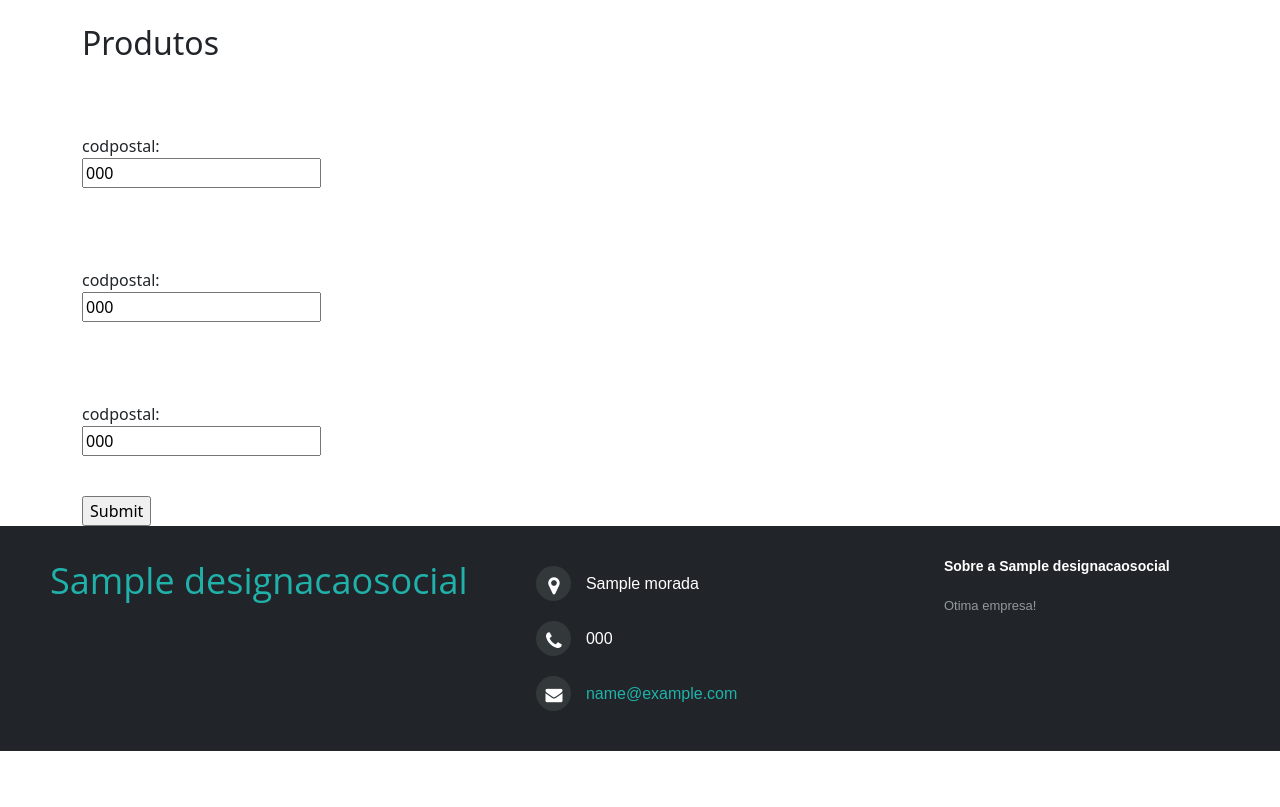
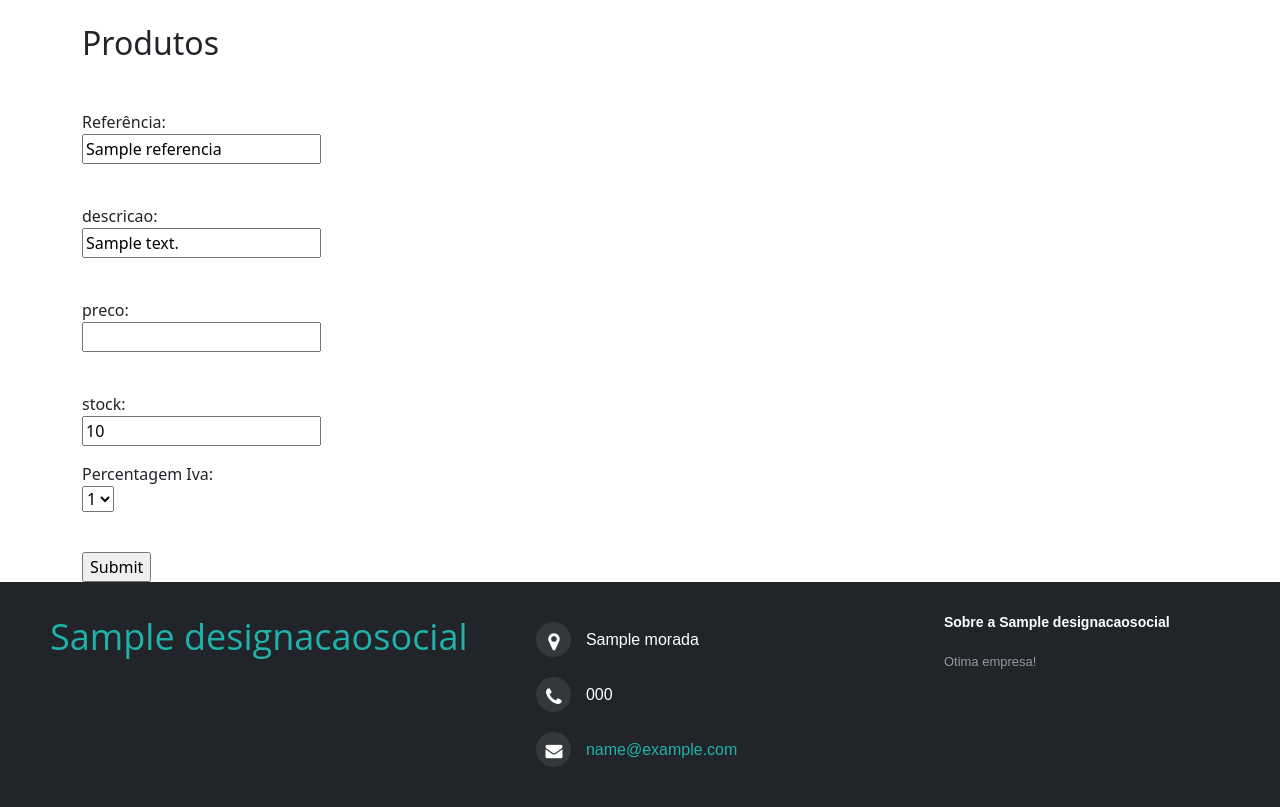
Before and after one commit to TiGomes0802/PSI_PWS_21-22-2, a PHP site: the page made by PSI_PWS_21-22/views/produto/create.php in a window 1280 px wide. Shown: the part 56-863 px from the top of the page. Before the commit the page ends 807 px from the top, so only its background shows below. Run offline with PHP 8.4, Linux system fonts and the light colour scheme; the template is opened without the code that fills it: most values are stand-ins (such as "Sample title", 1, 10 or a date in 2020); some libraries are stand-ins or nearby versions.

Commit message:
edit_produtos

```diff
--- a/PSI_PWS_21-22/controllers/ProdutoController.php
+++ b/PSI_PWS_21-22/controllers/ProdutoController.php
@@ -55,11 +55,12 @@ class ProdutoController extends BaseAuthController
     public function edit($id)
     {
         $produto = Produto::find([$id]);
+        $iva= Iva::all();
         if (is_null($produto)) {
             //TODO redirect to standard error page
         } else {
             //mostrar a vista edit passando os dados por parâmetro
-            $this->renderView('produto','edit', ['produto' => $produto]);
+            $this->renderView('produto','edit', ['ivas' => $iva]);
         }
     }
 
--- a/PSI_PWS_21-22/views/layouts/footer.php
+++ b/PSI_PWS_21-22/views/layouts/footer.php
@@ -166,7 +166,9 @@
                     if($user->role == 'funcionario' or $user->role == 'admin') {
                         echo '<a class="link-1" href="./router.php?c=empresa&a=show&id=1">Empresa </a>
                               <a href="./router.php?c=fatura&a=index">Faturas </a>
-                              <a href="./router.php?c=user&a=index">Clientes </a>';
+                              <a href="./router.php?c=user&a=index">Clientes </a>
+                              <a href="./router.php?c=produto&a=index">Produtos </a>';
+
                     }
                     if($user->role == 'cliente') {
                         echo '<a class="link-1" href="./router.php?c=fatura&a=minhasfaturas">Minhas Faturas</a>';
--- a/PSI_PWS_21-22/views/layouts/header.php
+++ b/PSI_PWS_21-22/views/layouts/header.php
@@ -49,6 +49,10 @@
                                 <a class="nav-link'; if($controller == 'user'){echo ' active'; }
                             echo '" href="./router.php?c=user&a=index">Clientes</a>
                             </li>';
+                            echo'<li class="nav-item">
+                                <a class="nav-link'; if($controller == 'user'){echo ' active'; }
+                            echo '" href="./router.php?c=produto&a=index">Produtos</a>
+                            </li>';
                         }
                         if($user->role == 'cliente'){
                             echo'<li class="nav-item">
--- a/PSI_PWS_21-22/views/produto/create.php
+++ b/PSI_PWS_21-22/views/produto/create.php
@@ -3,52 +3,77 @@
 <div class="row">
     <div class="col-sm-12">
         <form action="./router.php?c=produto&a=create" method="POST">
-            <br>
+
             </p><br>
-            <label for="codigopostal">codpostal:</label><br>
-            <input type="text" name="codigopostal" value="<?php if(isset($cliente)) { echo $cliente->codigopostal; }?>">
+            <label for="referencia">Referência:</label><br>
+            <input type="text" name="referencia" value="<?php if(isset($produto)) { echo $produto->referencia; }?>">
             <p><?php
-                if(isset($cliente->errors)) {
-                    if (is_array($cliente->errors->on('codigopostal'))) {
-                        foreach ($cliente->errors->on('codigopostal') as $error) {
+                if(isset($produto->errors)) {
+                    if (is_array($produto->errors->on('referencia'))) {
+                        foreach ($produto->errors->on('referencia') as $error) {
                             echo $error . '<br>';
                         }
                     } else {
-                        echo $cliente->errors->on('codigopostal');
+                        echo $produto->errors->on('referencia');
                     }
                 }
                 ?>
             </p><br>
-            </p><br>
-            <label for="codigopostal">codpostal:</label><br>
-            <input type="text" name="codigopostal" value="<?php if(isset($cliente)) { echo $cliente->codigopostal; }?>">
+
+            <label for="descricao">descricao:</label><br>
+            <input type="text" name="descricao" value="<?php if(isset($produto)) { echo $produto->descricao; }?>">
             <p><?php
-                if(isset($cliente->errors)) {
-                    if (is_array($cliente->errors->on('codigopostal'))) {
-                        foreach ($cliente->errors->on('codigopostal') as $error) {
+                if(isset($produto->errors)) {
+                    if (is_array($produto->errors->on('descricao'))) {
+                        foreach ($produto->errors->on('descricao') as $error) {
                             echo $error . '<br>';
                         }
                     } else {
-                        echo $cliente->errors->on('codigopostal');
+                        echo $produto->errors->on('descricao');
+                    }
+                }
+                ?>
+
+            </p><br>
+            <label for="preco">preco:</label><br>
+            <input type="number" name="preco" value="<?php if(isset($produto)) { echo $produto->preco; }?>">
+            <p><?php
+                if(isset($produto->errors)) {
+                    if (is_array($produto->errors->on('preco'))) {
+                        foreach ($produto->errors->on('preco') as $error) {
+                            echo $error . '<br>';
+                        }
+                    } else {
+                        echo $produto->errors->on('preco');
                     }
                 }
                 ?>
             </p><br>
-            </p><br>
-            <label for="codigopostal">codpostal:</label><br>
-            <input type="text" name="codigopostal" value="<?php if(isset($cliente)) { echo $cliente->codigopostal; }?>">
+
+
+            <label for="stock">stock:</label><br>
+            <input type="number" name="stock" value="<?php if(isset($produto)) { echo $produto->stock; }?>">
             <p><?php
-                if(isset($cliente->errors)) {
-                    if (is_array($cliente->errors->on('codigopostal'))) {
-                        foreach ($cliente->errors->on('codigopostal') as $error) {
+                if(isset($produto->errors)) {
+                    if (is_array($produto->errors->on('stock'))) {
+                        foreach ($produto->errors->on('stock') as $error) {
                             echo $error . '<br>';
                         }
                     } else {
-                        echo $cliente->errors->on('codigopostal');
+                        echo $produto->errors->on('stock');
                     }
                 }
                 ?>
+
+            <p></p>
+            <label for="iva_id">Percentagem Iva:</label><br>
+            <select name="iva_id">
+                <?php foreach($ivas as $iva){?>
+                    <option value="<?= $iva->id?>"> <?= $iva->percentagem; ?></option>
+                <?php } ?>
+            </select>
             </p><br>
+
             <input type="submit" value="Submit">
         </form>
     </div>
```
Also changed, not shown: PSI_PWS_21-22/views/produto/edit.php (+15 -7 lines), PSI_PWS_21-22/views/produto/index.php (+5 -5 lines).
